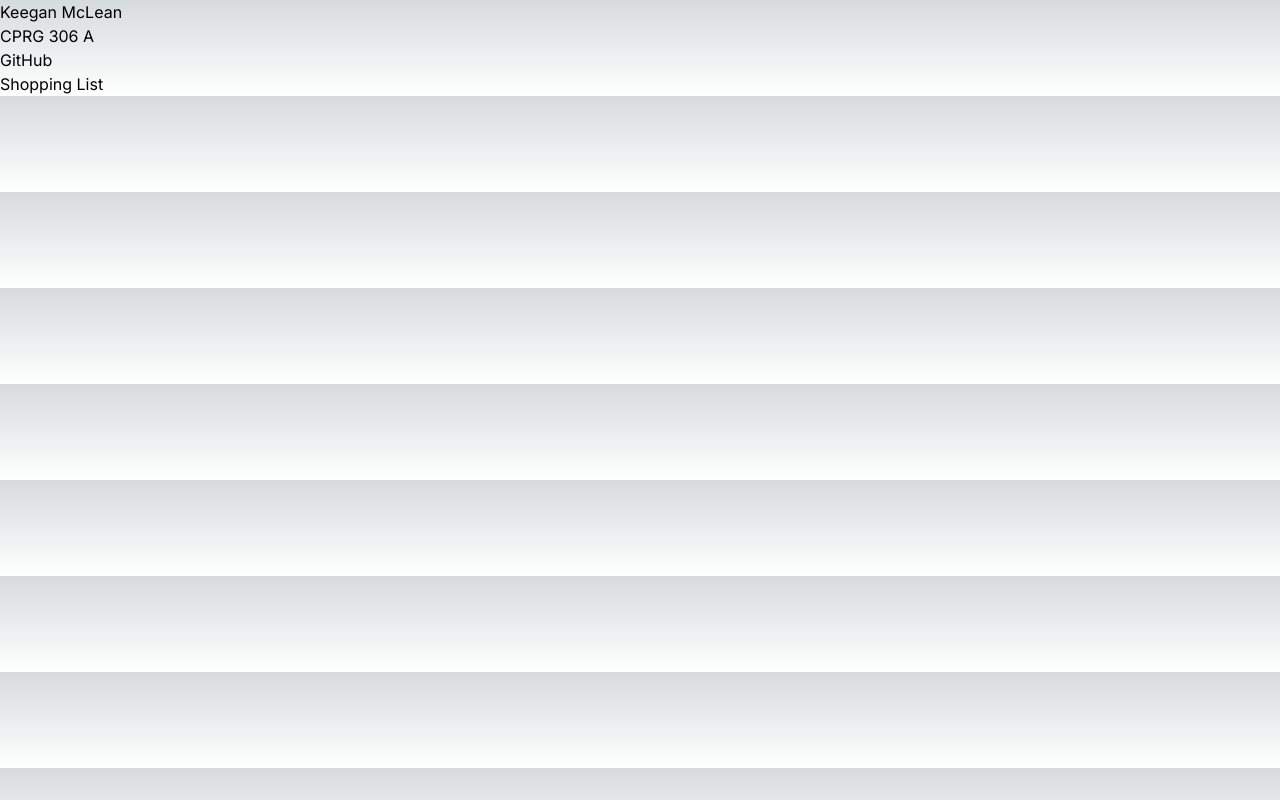
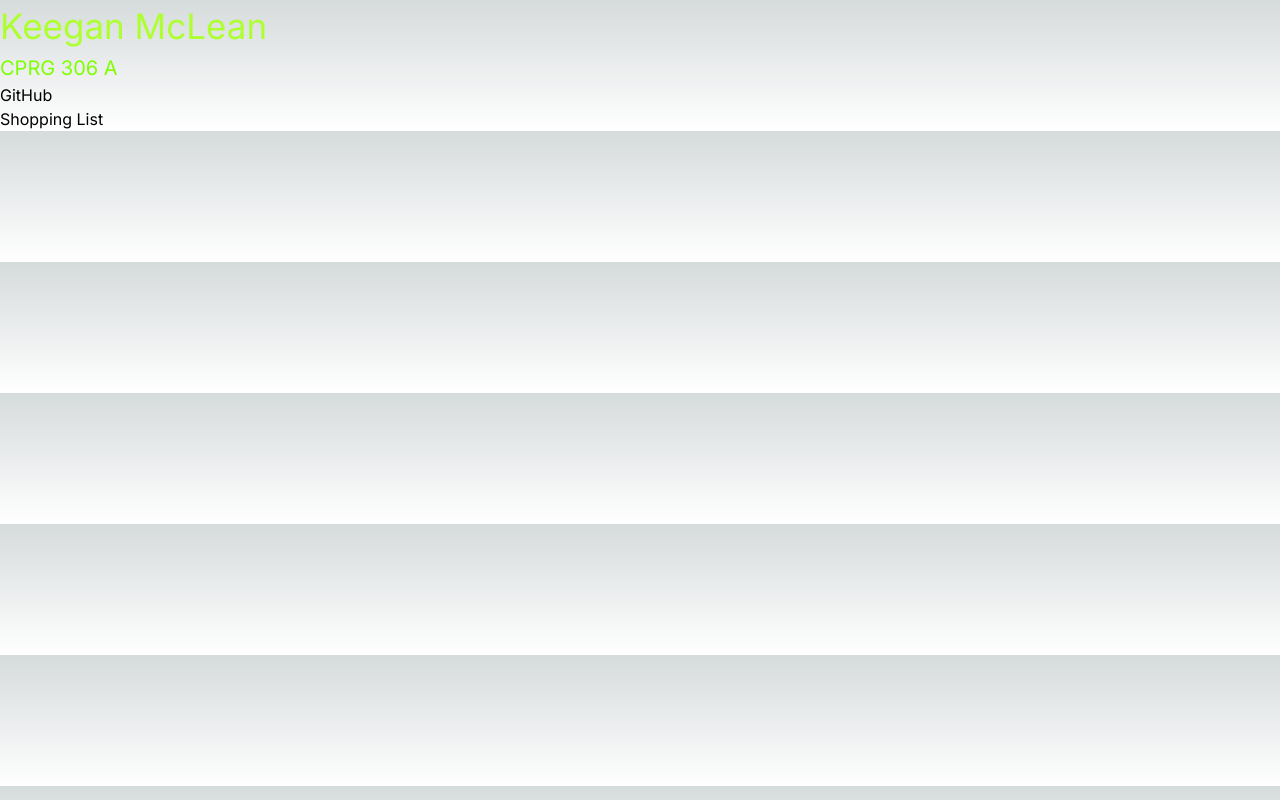
Before and after one commit to KeeganM22/CPRG306-Assignments, a Next.js app: page / in a window 1280 px wide. Built offline with nearby package versions, Linux system fonts and the light colour scheme.

Commit message:
Update globals.css

```diff
--- a/app/globals.css
+++ b/app/globals.css
@@ -25,3 +25,11 @@ body {
     )
     rgb(var(--background-start-rgb));
 }
+h1 {
+  color: greenyellow;
+  font-size: 35px;
+}
+h2 {
+  color: chartreuse;
+  font-size: 20px;
+}
```
